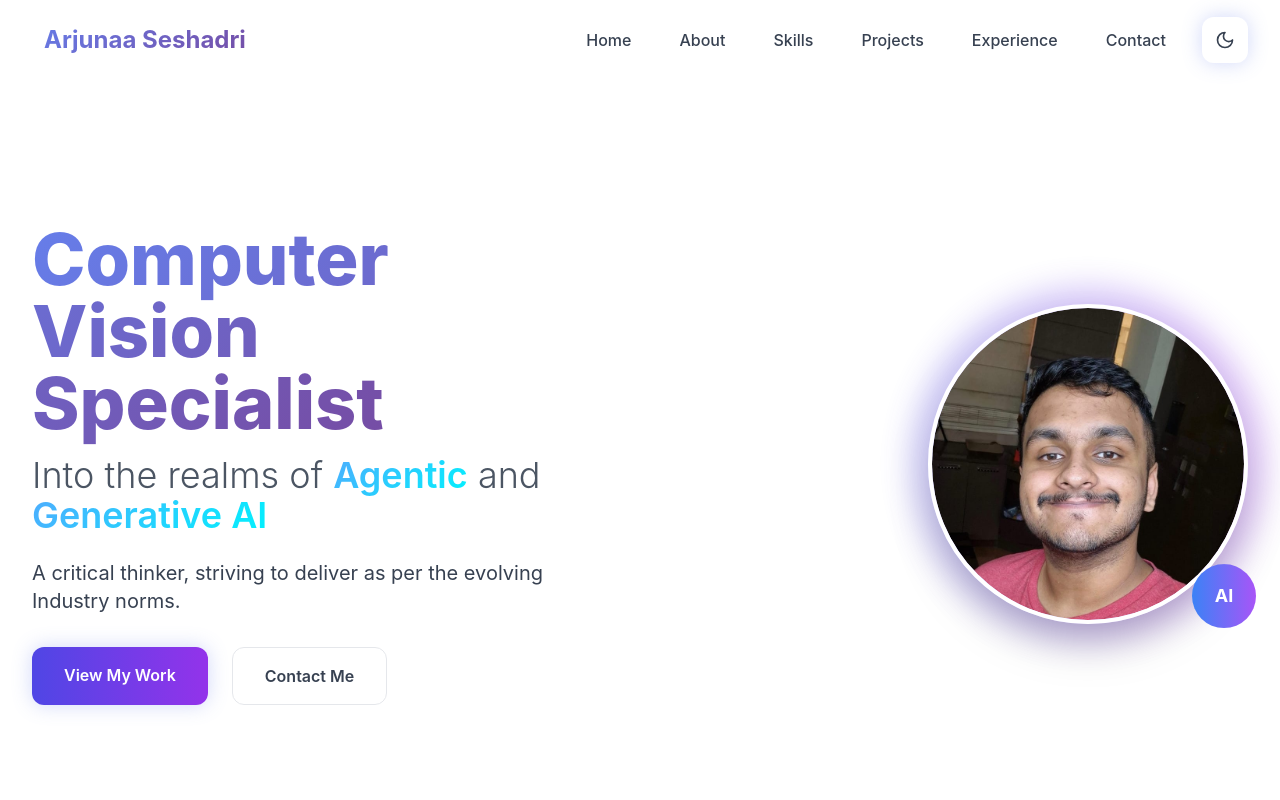
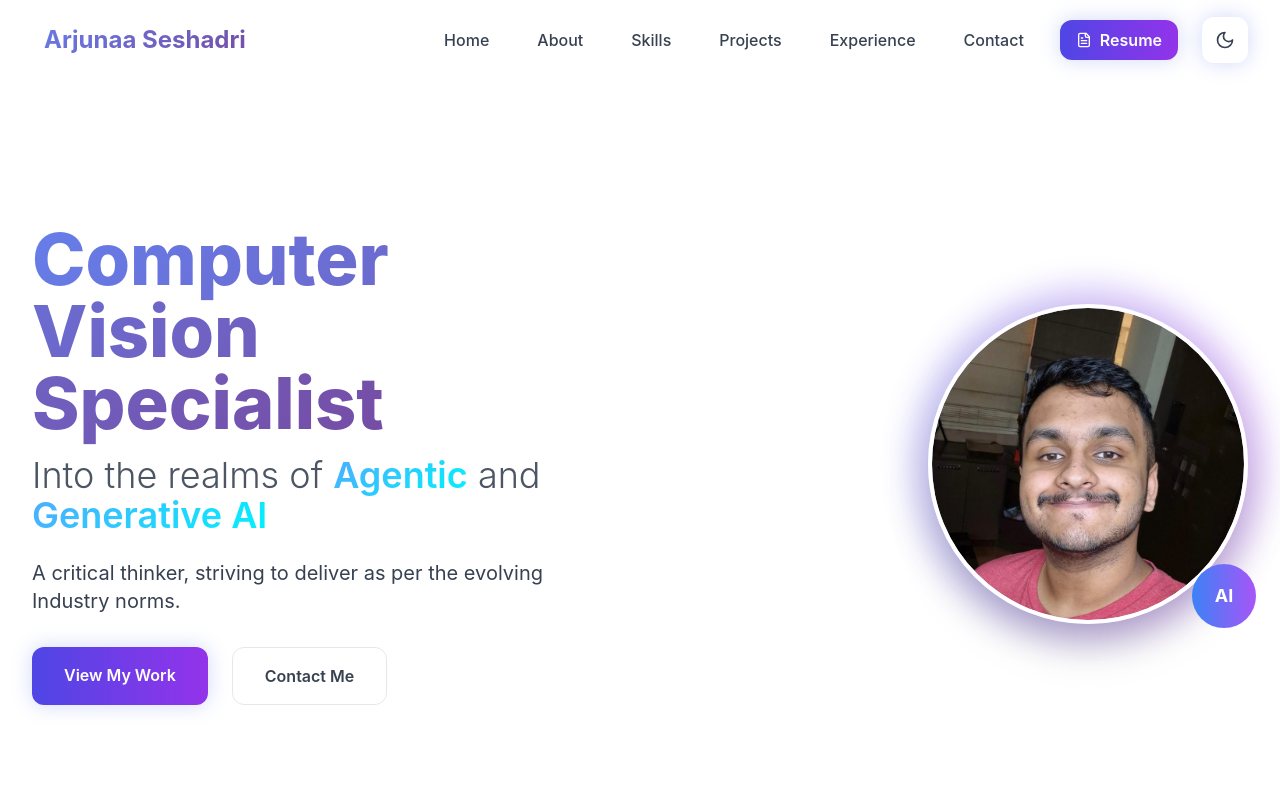
Before and after one commit to ArjunKrooksML/Portfolio, a React (Vite) app: page / in a window 1280 px wide. Shown: the top 800 px of the page. Built offline with nearby package versions, Linux system fonts and the light colour scheme.

Commit message:
improvements #2

```diff
--- a/src/components/Header.tsx
+++ b/src/components/Header.tsx
@@ -1,6 +1,8 @@
 import React, { useState } from 'react';
-import { Menu, X, Moon, Sun } from 'lucide-react';
+import { Menu, X, Moon, Sun, FileText } from 'lucide-react';
 import { useTheme } from '../contexts/ThemeContext';
+
+const RESUME_URL = '/Resume_Arjunaa_Seshadri_AI_ML_Engineer_2026-08.pdf';
 
 type HeaderProps = {
   isScrolled: boolean;
@@ -65,6 +67,16 @@ const Header: React.FC<HeaderProps> = ({ isScrolled }) => {
                 {item.name}
               </a>
             ))}
+            <a
+              href={RESUME_URL}
+              target="_blank"
+              rel="noopener noreferrer"
+              className="group flex items-center gap-2 px-4 py-2 bg-gradient-to-r from-indigo-600 to-purple-600 hover:from-indigo-700 hover:to-purple-700 text-white font-semibold rounded-xl transition-all duration-300 hover-lift glow-primary focus:outline-none focus:ring-2 focus:ring-indigo-500 focus:ring-offset-2"
+              aria-label="View or download resume (opens in a new tab)"
+            >
+              <FileText className="h-4 w-4" />
+              Resume
+            </a>
             <button
               onClick={toggleTheme}
               className="p-3 rounded-xl glass dark:glass-dark hover:scale-110 transition-all duration-300 focus:outline-none focus:ring-2 focus:ring-indigo-500 focus:ring-offset-2 glow-primary"
@@ -128,6 +140,17 @@ const Header: React.FC<HeaderProps> = ({ isScrolled }) => {
                 {item.name}
               </a>
             ))}
+            <a
+              href={RESUME_URL}
+              target="_blank"
+              rel="noopener noreferrer"
+              className="flex items-center gap-2 px-6 py-3 bg-gradient-to-r from-indigo-600 to-purple-600 text-white font-semibold rounded-xl"
+              onClick={() => setIsMenuOpen(false)}
+              aria-label="View or download resume (opens in a new tab)"
+            >
+              <FileText className="h-5 w-5" />
+              Resume
+            </a>
           </nav>
         </div>
       )}
```
Also changed, not shown: .claude/settings.local.json, 2 other files (tests, documents, lock files or other folders).
